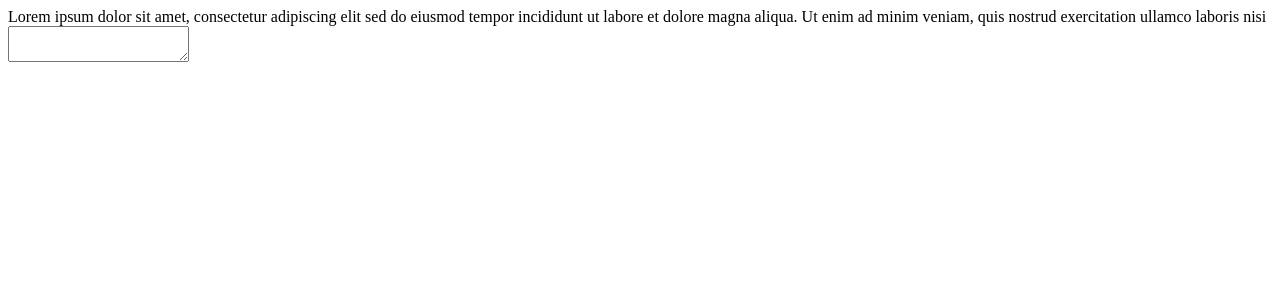
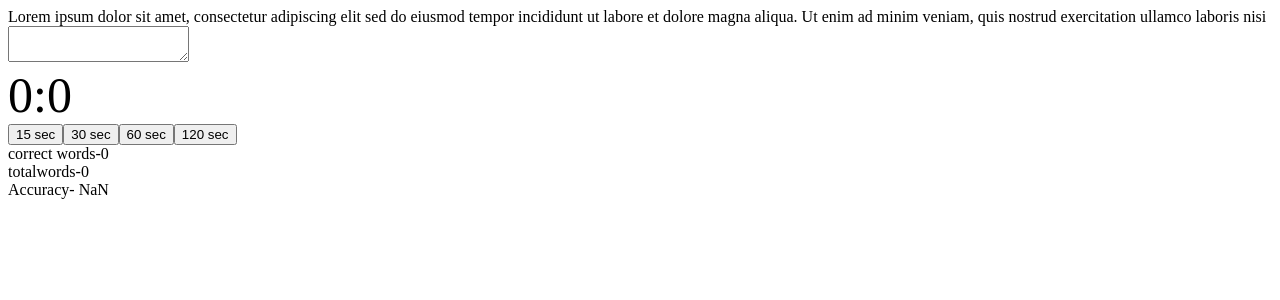
Before and after one commit to Learnobug/monkey-no-type, a Next.js app: page / in a window 1280 px wide. Shown: the top 300 px of the page. Built offline with nearby package versions, Linux system fonts and the light colour scheme; no server answers.

Commit message:
timer accuracy wordcount

```diff
--- a/app/page.tsx
+++ b/app/page.tsx
@@ -3,7 +3,28 @@ import { useState } from 'react';
 import Image from "next/image";
 import { useRouter } from 'next/navigation';
 import { useSession } from "next-auth/react";
+import { useTimer } from 'react-timer-hook';
+
 export default function Home() {
+
+  let correct=0;
+  let totalword=0;
+
+  const time:any= new Date();
+  time.setSeconds(time.getSeconds());
+
+  const {
+    totalSeconds,
+    seconds,
+    minutes,
+    hours,
+    days,
+    isRunning,
+    start,
+    pause,
+    resume,
+    restart,
+  } = useTimer();
   const router=useRouter();
   const session = useSession();
      if(!session){
@@ -20,10 +41,17 @@ export default function Home() {
     setText(e.target.value);
   };
 
+   const timer=((e:any)=>{
+    const time = new Date();
+    time.setSeconds(time.getSeconds() + e);
+    restart(time)
+   })
   const renderText = () => {
     return [...lorem].map((char, index) => {
       let color;
       if (text[index]) {
+        if(text[index]===char) correct=correct+1;
+        totalword=totalword+1;
         color = text[index] === char ? 'green' : 'red';
       }
       return <span style={{ color }}>{char}</span>;
@@ -41,6 +69,18 @@ export default function Home() {
         value={text}
         onChange={handleChange}
       />
+        <div style={{fontSize: '50px'}}>
+        <span>{minutes}</span>:<span>{seconds}</span>
+      </div>
+      <div>
+      <button onClick={() => timer(15)}>15 sec</button>
+      <button onClick={() => timer(30)}>30 sec</button>
+      <button onClick={() => timer(60)}>60 sec</button>
+      <button onClick={() => timer(120)}>120 sec</button>
+      <div>correct words-{correct}</div>
+      <div>totalwords-{totalword}</div>
+      <div> Accuracy- {(correct/totalword).toFixed(2)}</div>
+      </div>
     </div>
   );
 }
--- a/package.json
+++ b/package.json
@@ -14,7 +14,8 @@
     "next": "14.2.3",
     "next-auth": "^4.24.7",
     "react": "^18",
-    "react-dom": "^18"
+    "react-dom": "^18",
+    "react-timer-hook": "^3.0.7"
   },
   "devDependencies": {
     "@types/node": "^20",
```
Also changed, not shown: 1 other file (tests, documents, lock files or other folders).
